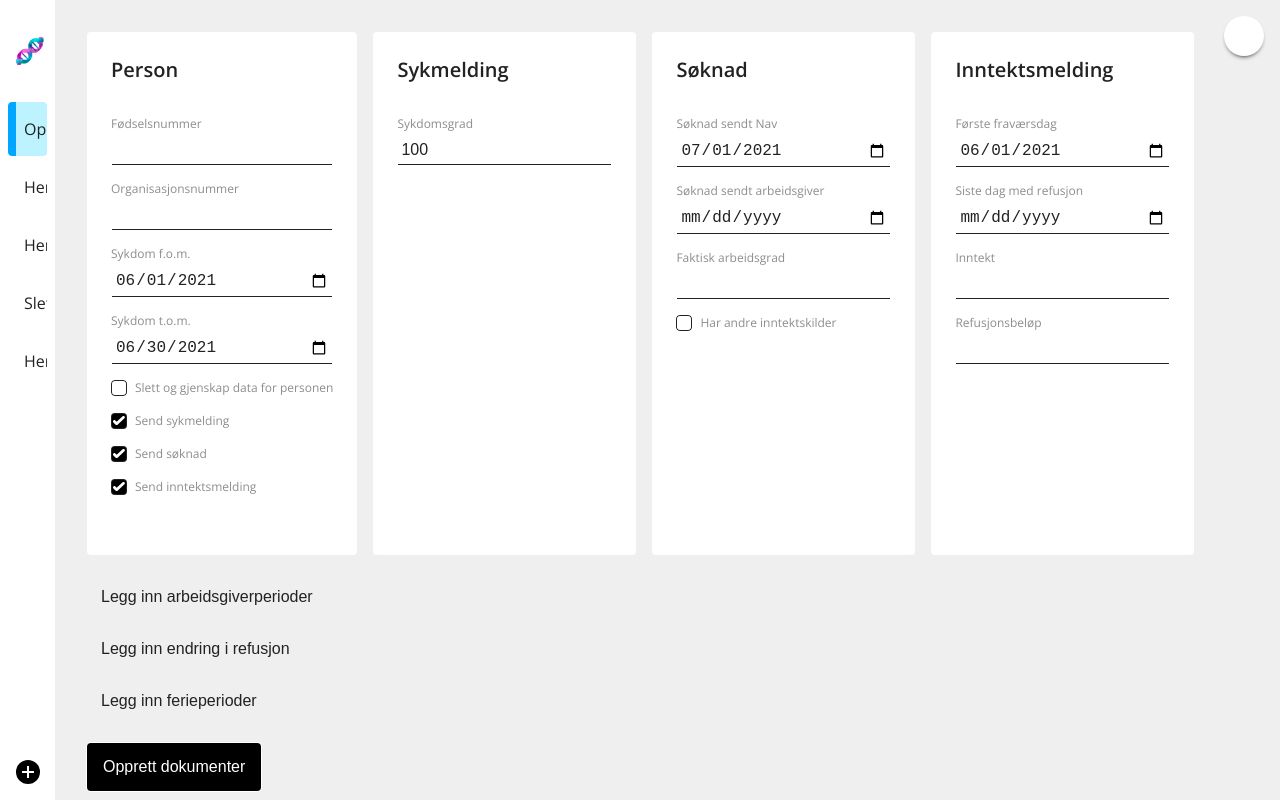
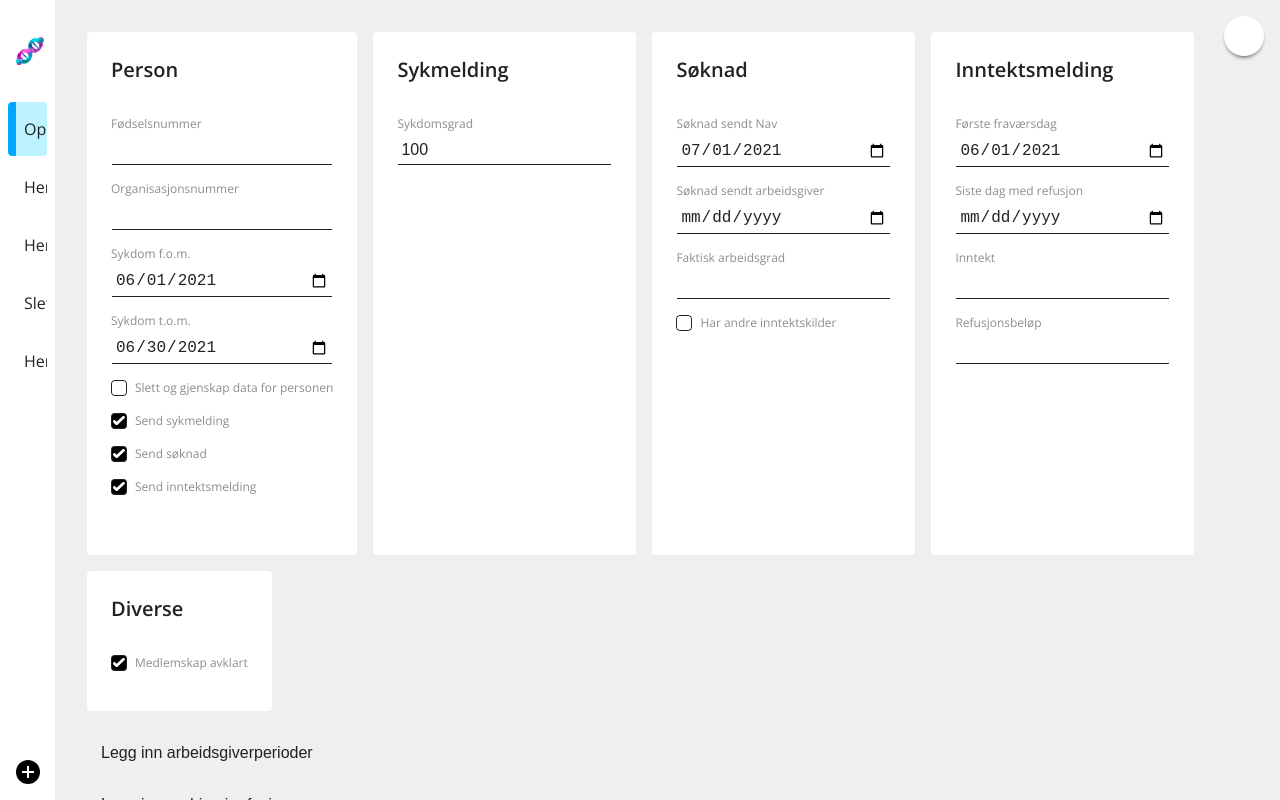
Before and after one commit to navikt/helse-spleis-testdata, a React (Vite) app in the folder frontend/: page / in a window 1280 px wide. Shown: the top 800 px of the page. Built offline with nearby package versions, Linux system fonts and the light colour scheme.

Commit message:
gir mulighet til å bestemme utfall av medlemskap-vurderingen

```diff
--- /dev/null
+++ b/frontend/src/screens/opprettDokumenter/DiverseCard.tsx
@@ -0,0 +1,22 @@
+import styles from "./OpprettDokumenter.module.css";
+import {Checkbox} from "../../components/Checkbox";
+import {Card} from "../../components/Card";
+import {useFormContext} from "react-hook-form";
+import React from "react";
+
+export const DiverseCard = React.memo(() => {
+  const { register } = useFormContext();
+
+  return (
+    <Card>
+      <h2 className={styles.Title}>Diverse</h2>
+      <div className={styles.CardContainer}>
+        <Checkbox
+          data-testid="medlemskap"
+          label="Medlemskap avklart"
+          {...register("medlemskapAvklart")}
+        />
+      </div>
+    </Card>
+  );
+});
--- a/frontend/src/screens/opprettDokumenter/OpprettDokumenter.tsx
+++ b/frontend/src/screens/opprettDokumenter/OpprettDokumenter.tsx
@@ -5,6 +5,7 @@ import { FormProvider, useForm } from "react-hook-form";
 import { del, post } from "../../io/api";
 import { useSubscribe } from "../../io/subscription";
 
+import { DiverseCard } from "./DiverseCard";
 import { PersonCard } from "./PersonCard";
 import { SøknadCard } from "./SøknadCard";
 import { Ferieperioder } from "./Ferieperioder";
@@ -30,6 +31,7 @@ type OpprettVedtaksperiodePayload = PersonDTO &
     sykmelding?: SykmeldingDTO;
     søknad?: SøknadDTO;
     inntektsmelding?: InntektsmeldingDTO;
+    medlemskapAvklart: boolean;
   };
 
 const createPayload = (
@@ -84,6 +86,7 @@ const createPayload = (
     sykdomTom: values.sykdomTom,
     sykmelding: values.skalSendeSykmelding ? sykmelding() : undefined,
     søknad: values.skalSendeSøknad ? søknad() : undefined,
+    medlemskapAvklart: values.medlemskapAvklart,
     inntektsmelding: values.skalSendeInntektsmelding
       ? inntektsmelding()
       : undefined,
@@ -97,6 +100,7 @@ export const OpprettDokumenter = React.memo(() => {
       skalSendeSykmelding: true,
       skalSendeSøknad: true,
       skalSendeInntektsmelding: true,
+      medlemskapAvklart: true
     },
   });
 
@@ -163,6 +167,7 @@ export const OpprettDokumenter = React.memo(() => {
             {skalSendeSykmelding && <SykmeldingCard />}
             {skalSendeSøknad && <SøknadCard />}
             {skalSendeInntektsmelding && <InntektsmeldingCard />}
+            <DiverseCard />
           </div>
           {skalSendeInntektsmelding && (
             <>
```
Also changed, not shown: 2 other files (tests, documents, lock files or other folders).
